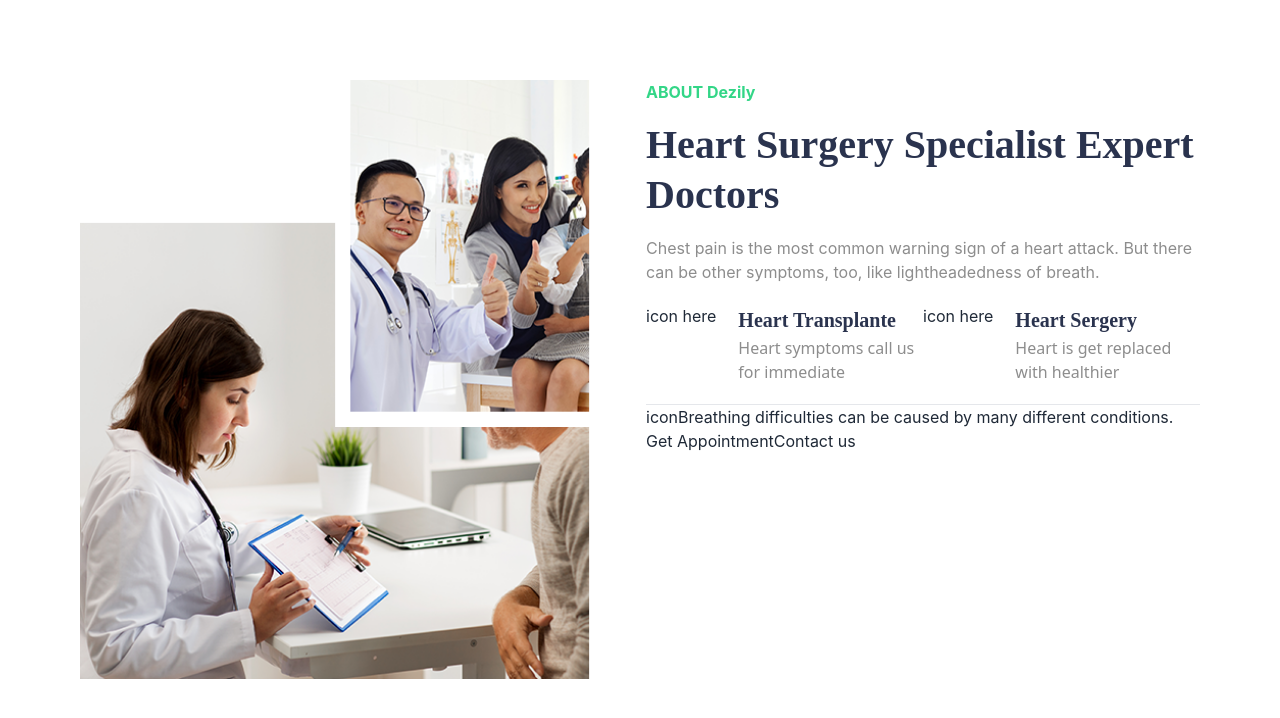
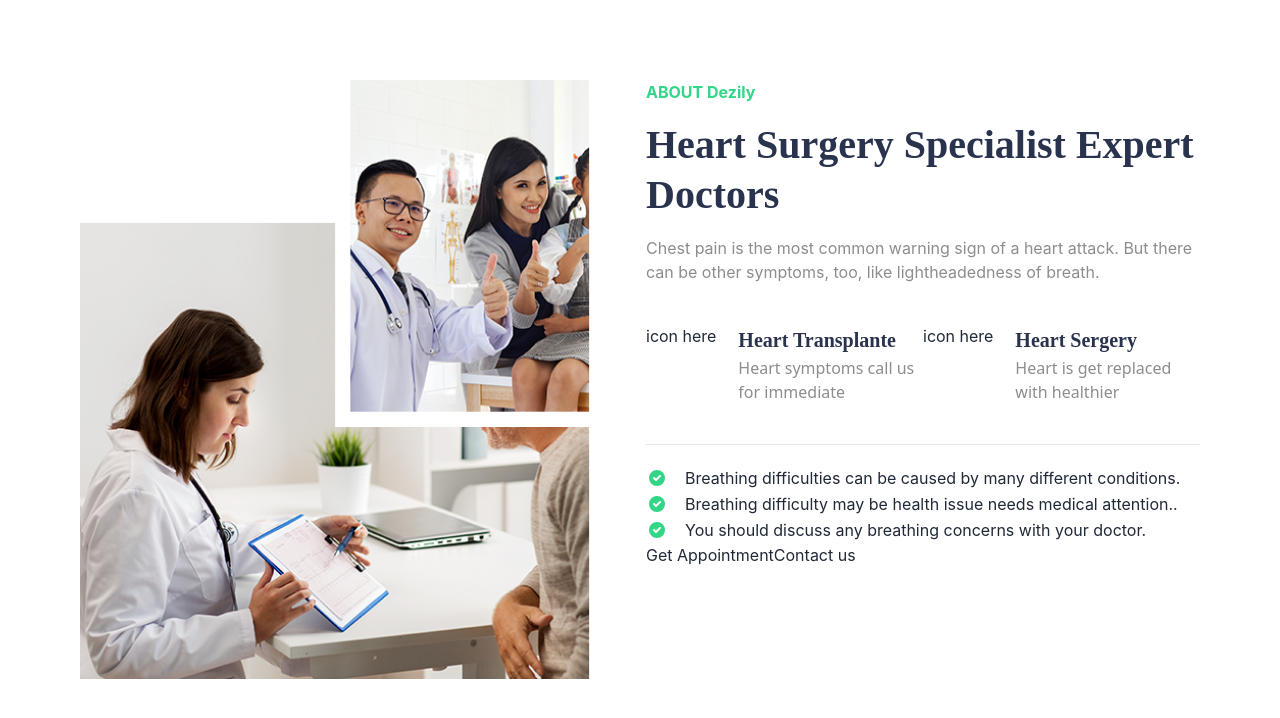
Before and after one commit to devnoman01/dezily, a React (Create React App) app: page / in a window 1280 px wide. Shown: the top 718 px of the page. Built offline with nearby package versions, Linux system fonts and the light colour scheme.

Commit message:
table added

```diff
--- a/src/Components/About/About.js
+++ b/src/Components/About/About.js
@@ -3,6 +3,10 @@ import img from '../../images/about/about.png';
 import Treatment from './Treatment';
 // const primary = '#33D687';
 // const secondary = '#2A334E';
+const tikIcon = <svg xmlns="http://www.w3.org/2000/svg" className="h-5 w-5" viewBox="0 0 20 20" fill="#33D687">
+    <path fillRule="evenodd" d="M10 18a8 8 0 100-16 8 8 0 000 16zm3.707-9.293a1 1 0 00-1.414-1.414L9 10.586 7.707 9.293a1 1 0 00-1.414 1.414l2 2a1 1 0 001.414 0l4-4z" clipRule="evenodd" />
+</svg>;
+
 const transplante = {
     name: "Heart Transplante",
     description: "Heart symptoms call us for immediate",
@@ -28,19 +32,35 @@ const About = () => {
                 </h2>
                 <p className='text-[#8d8d8d] mb-4'>Chest pain is the most common warning sign of a heart attack. But there can be other symptoms, too, like lightheadedness of breath.
                 </p>
-                <div className='my-5 grid grid-cols-1 lg:grid-cols-2'>
+                <div className='my-10 grid grid-cols-1 lg:grid-cols-2'>
                     <Treatment treatment={transplante} />
                     <Treatment treatment={sergery} />
 
                 </div>
-                <hr />
-                <ul>
-                    <li>
-                        icon
-                        <span>Breathing difficulties can be caused by many different conditions.
-                        </span>
-                    </li>
-                </ul>
+                <hr className='my-5' />
+                <table>
+                    <tr className='flex items-center space-x-4'>
+                        <td>{tikIcon}</td>
+                        <td>
+                            <span>Breathing difficulties can be caused by many different conditions.
+                            </span>
+                        </td>
+                    </tr>
+                    <tr className='flex items-center space-x-4'>
+                        <td>{tikIcon}</td>
+                        <td>
+                            <span>Breathing difficulty may be health issue needs medical attention..
+                            </span>
+                        </td>
+                    </tr>
+                    <tr className='flex items-center space-x-4'>
+                        <td>{tikIcon}</td>
+                        <td>
+                            <span>You should discuss any breathing concerns with your doctor.
+                            </span>
+                        </td>
+                    </tr>
+                </table>
 
                 <div>
                     <button>
```
